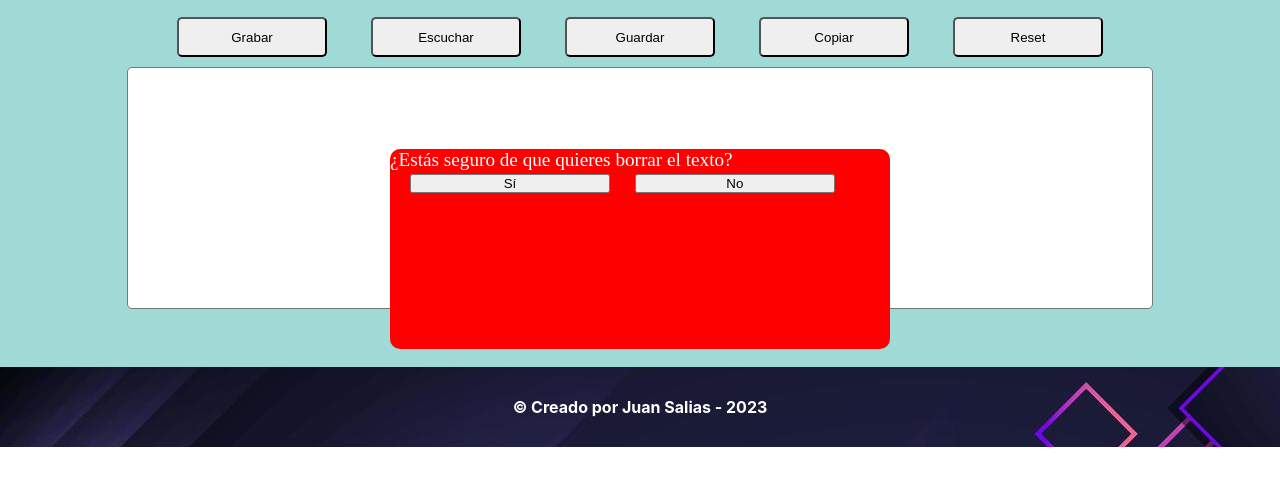
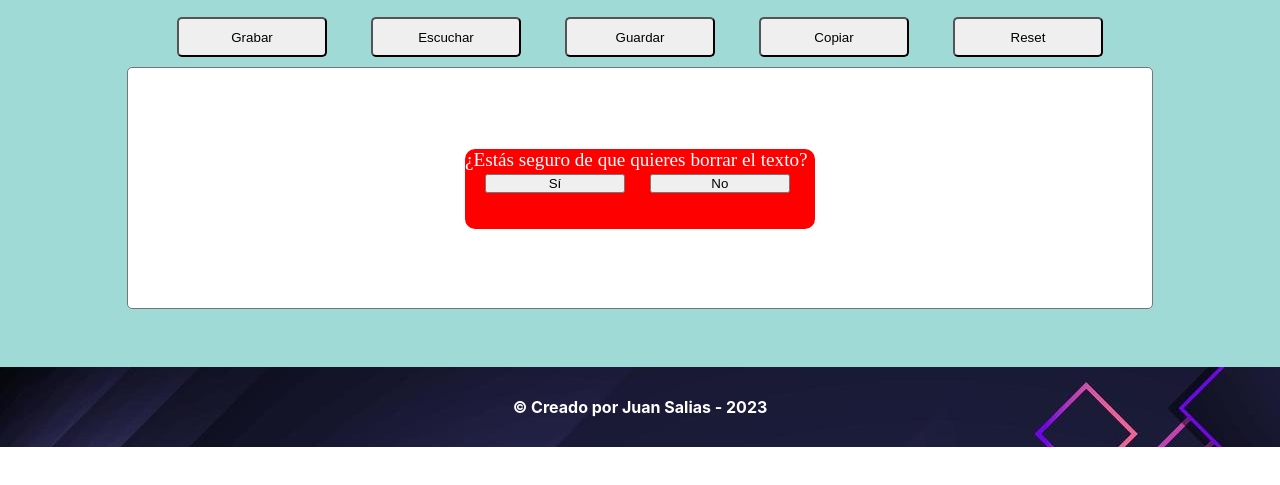
Before and after one commit to jsalias/Grabadora, a plain HTML site: page index.html in a window 1280 px wide. Both pictures are taken after a click on the button "Reset". Shown: the part 141-626 px from the top of the page. Drawn offline with Linux system fonts and the light colour scheme.

Commit message:
Update estilos.css

```diff
--- a/estilos.css
+++ b/estilos.css
@@ -106,8 +106,8 @@ main{
 
 #confirmacion{
 
-    width:500px;
-    height: 200px;
+    width:350px;
+    height: 80px;
     border: black 2px;
     border-radius: 10px;
     margin: auto;
```
